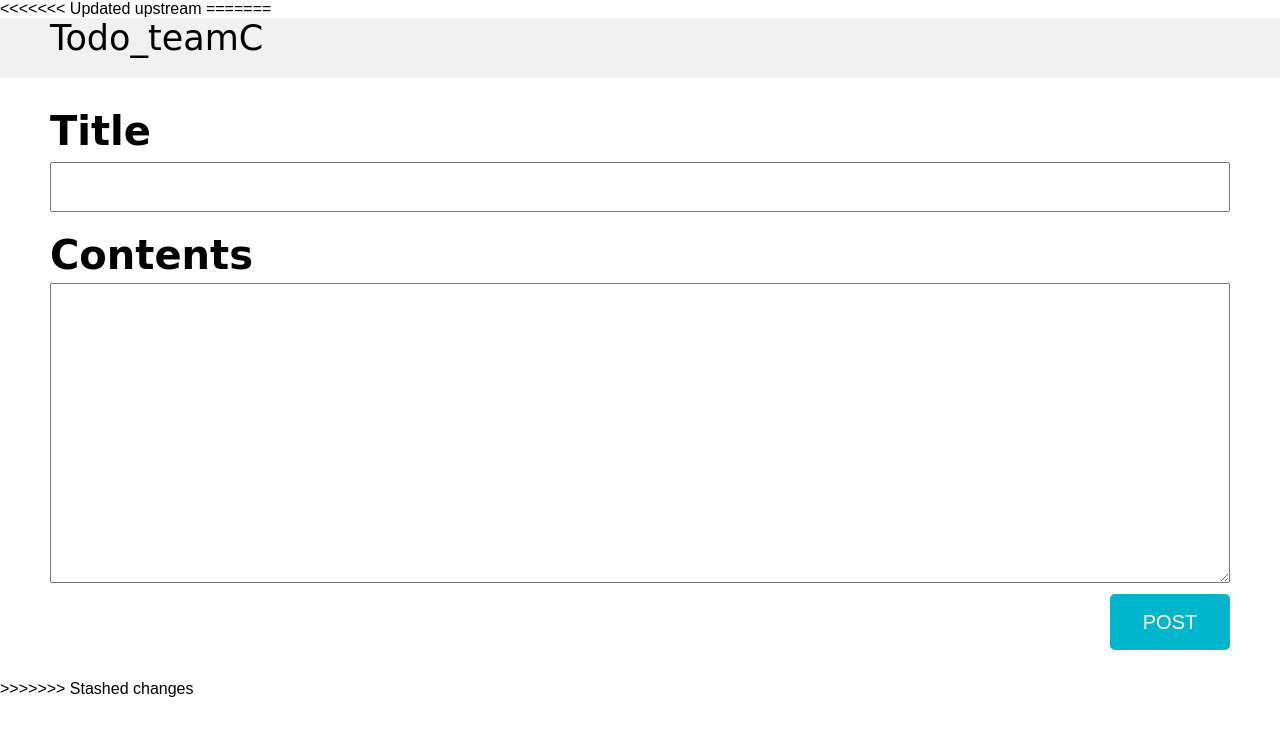
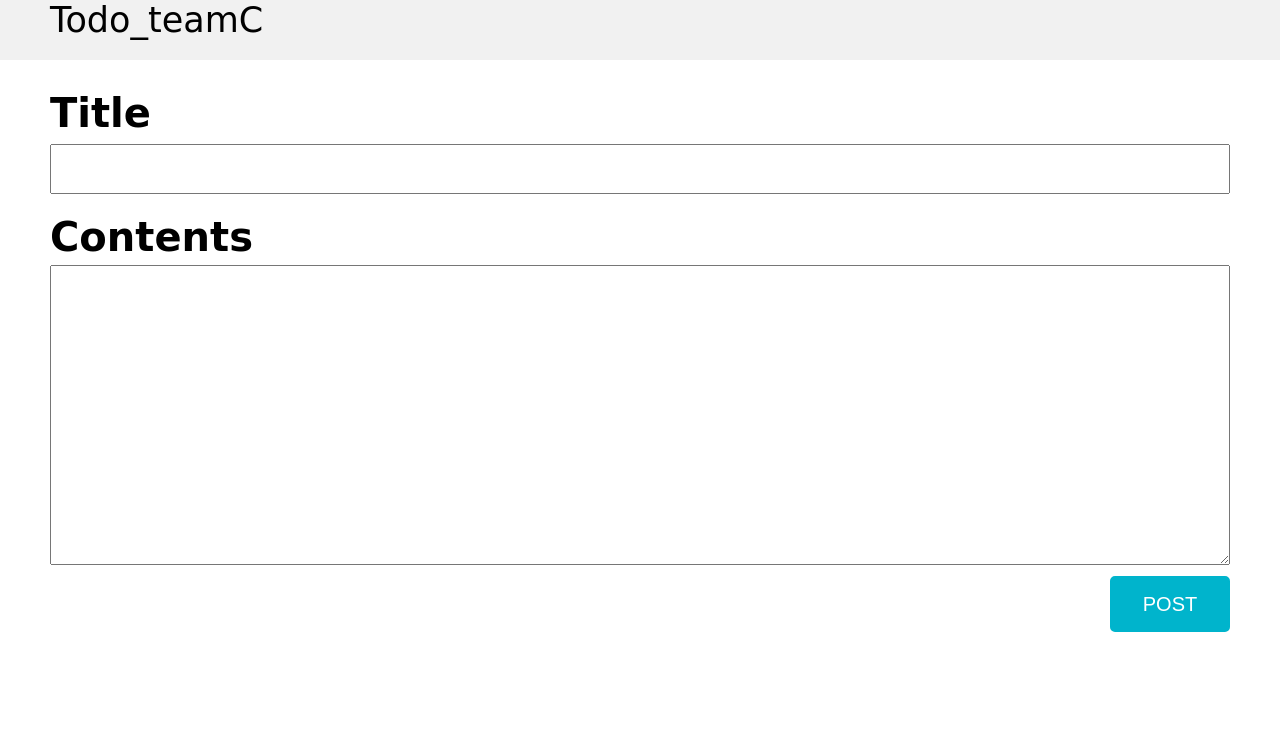
Before and after one commit to km9990/todo_teamc_practice, a PHP site: page /create.php in a window 1280 px wide. Shown: the top 736 px of the page. Run offline with PHP 8.4, Linux system fonts and the light colour scheme; some web fonts are replaced.

Commit message:
コンフリクトを解消しました

```diff
--- a/create.php
+++ b/create.php
@@ -11,8 +11,6 @@
     <link href="https://fonts.googleapis.com/css2?family=Chathura&display=swap" rel="stylesheet">
 </head>
 <body>
-<<<<<<< Updated upstream
-=======
     <div class="container-fuild">
         <div class="row">
             <nav class="navbar navbar-dark bg-dark">
@@ -39,7 +37,6 @@
         </div>
         </div>
     </div>
->>>>>>> Stashed changes
 
 
 </body>
```
